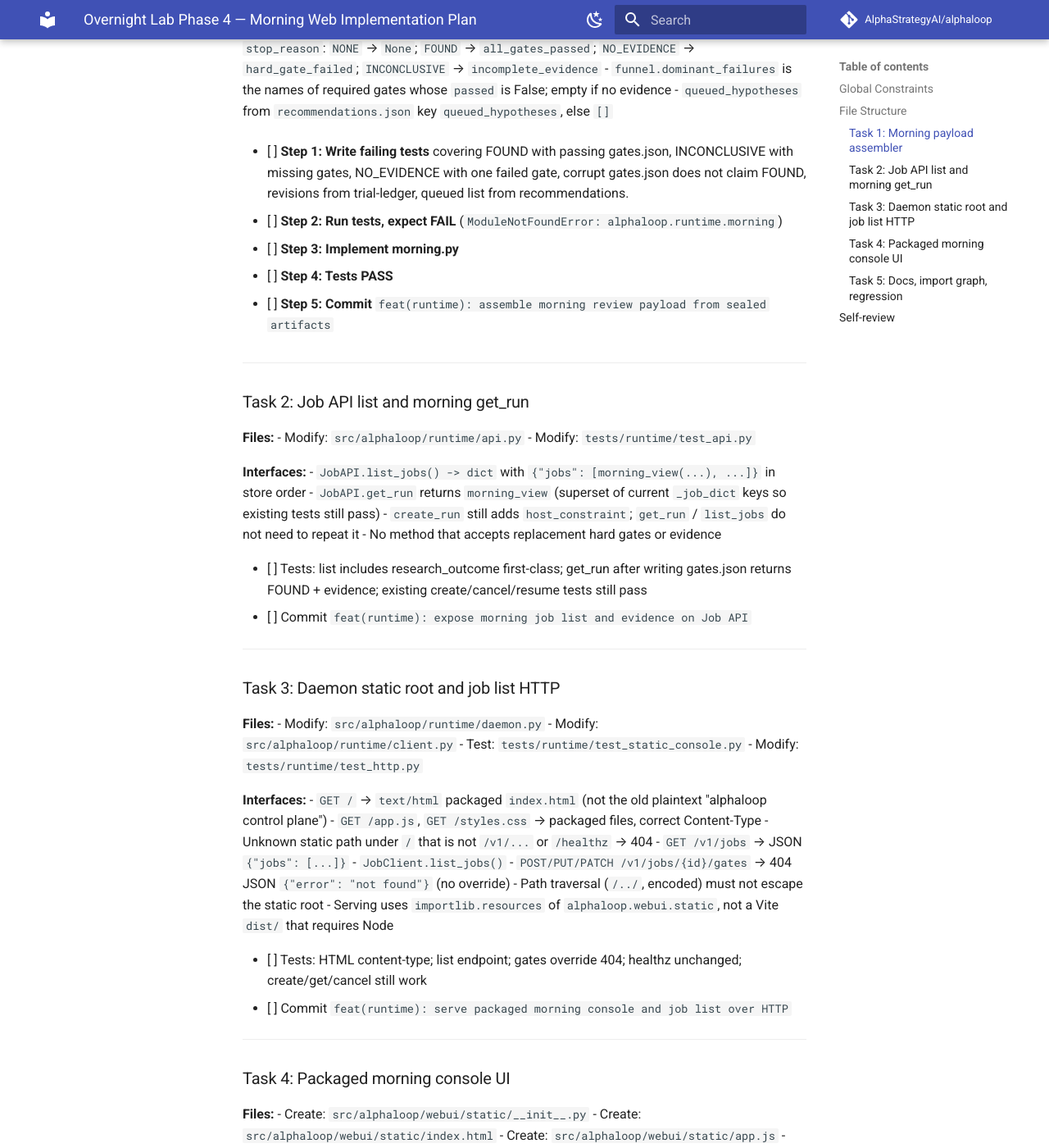
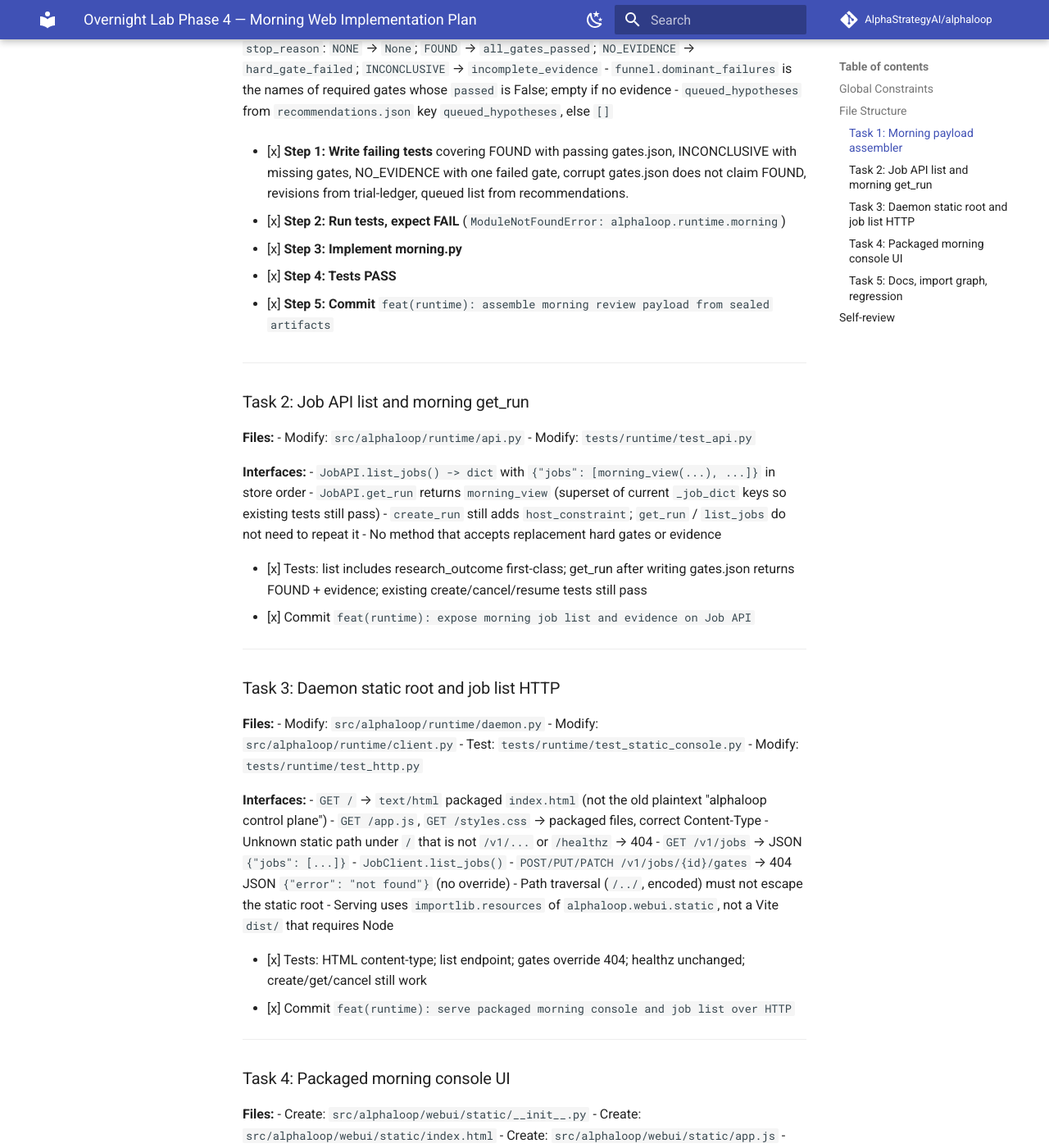
Before and after one commit to AlphaStrategyAI/alphaloop, an MkDocs documentation site: the page built from docs/superpowers/plans/2026-08-19-overnight-lab-phase4-morning-web.md, in a window 1280 px wide and 1400 px high, scrolled down 2013 px. Shown: the whole window at 82% size. Built offline with MkDocs 1.6.1 and Material for MkDocs 9.7.7, drawn with Linux system fonts in a browser that asks for light colours; comment, search, counter and statistics services are not loaded; some of the changed text lies outside the part shown.

```diff
--- a/docs/superpowers/plans/2026-08-19-overnight-lab-phase4-morning-web.md
+++ b/docs/superpowers/plans/2026-08-19-overnight-lab-phase4-morning-web.md
@@ -1,6 +1,6 @@
 # Overnight Lab Phase 4 — Morning Web Implementation Plan
 
-> **For agentic workers:** REQUIRED SUB-SKILL: Use superpowers:subagent-driven-development (recommended) or superpowers:executing-plans to implement this plan task-by-task. Steps use checkbox (`- [ ]`) syntax for tracking.
+> **For agentic workers:** REQUIRED SUB-SKILL: Use superpowers:subagent-driven-development (recommended) or superpowers:executing-plans to implement this plan task-by-task. Steps use checkbox (`- [x]`) syntax for tracking.
 
 **Goal:** Serve a packaged morning Web console from `alphaloop start` so a user can identify the conclusion, primary evidence, and stop reason in five minutes — without Node on PATH and without any way to override hard gates.
 
@@ -56,15 +56,15 @@
 - `funnel.dominant_failures` is the names of required gates whose `passed` is False; empty if no evidence
 - `queued_hypotheses` from `recommendations.json` key `queued_hypotheses`, else `[]`
 
-- [ ] **Step 1: Write failing tests** covering FOUND with passing gates.json, INCONCLUSIVE with missing gates, NO_EVIDENCE with one failed gate, corrupt gates.json does not claim FOUND, revisions from trial-ledger, queued list from recommendations.
+- [x] **Step 1: Write failing tests** covering FOUND with passing gates.json, INCONCLUSIVE with missing gates, NO_EVIDENCE with one failed gate, corrupt gates.json does not claim FOUND, revisions from trial-ledger, queued list from recommendations.
 
-- [ ] **Step 2: Run tests, expect FAIL** (`ModuleNotFoundError: alphaloop.runtime.morning`)
+- [x] **Step 2: Run tests, expect FAIL** (`ModuleNotFoundError: alphaloop.runtime.morning`)
 
-- [ ] **Step 3: Implement morning.py**
+- [x] **Step 3: Implement morning.py**
 
-- [ ] **Step 4: Tests PASS**
+- [x] **Step 4: Tests PASS**
 
-- [ ] **Step 5: Commit** `feat(runtime): assemble morning review payload from sealed artifacts`
+- [x] **Step 5: Commit** `feat(runtime): assemble morning review payload from sealed artifacts`
 
 ---
 
@@ -80,8 +80,8 @@
 - `create_run` still adds `host_constraint`; `get_run` / `list_jobs` do not need to repeat it
 - No method that accepts replacement hard gates or evidence
 
-- [ ] Tests: list includes research_outcome first-class; get_run after writing gates.json returns FOUND + evidence; existing create/cancel/resume tests still pass
-- [ ] Commit `feat(runtime): expose morning job list and evidence on Job API`
+- [x] Tests: list includes research_outcome first-class; get_run after writing gates.json returns FOUND + evidence; existing create/cancel/resume tests still pass
+- [x] Commit `feat(runtime): expose morning job list and evidence on Job API`
 
 ---
 
@@ -103,8 +103,8 @@
 - Path traversal (`/../`, encoded) must not escape the static root
 - Serving uses `importlib.resources` of `alphaloop.webui.static`, not a Vite `dist/` that requires Node
 
-- [ ] Tests: HTML content-type; list endpoint; gates override 404; healthz unchanged; create/get/cancel still work
-- [ ] Commit `feat(runtime): serve packaged morning console and job list over HTTP`
+- [x] Tests: HTML content-type; list endpoint; gates override 404; healthz unchanged; create/get/cancel still work
+- [x] Commit `feat(runtime): serve packaged morning console and job list over HTTP`
 
 ---
 
@@ -123,7 +123,7 @@
 - No input that posts gate names, no "override", no "force FOUND"
 - Tests read packaged files as text (no browser): HTML references `/app.js`; JS fetches `/v1/jobs`; strings `FOUND`, `NO_EVIDENCE`, `INCONCLUSIVE` present; JS does not contain `override` / `hard_gates=` assignment posts
 
-- [ ] Commit `feat(webui): add packaged morning console static assets`
+- [x] Commit `feat(webui): add packaged morning console static assets`
 
 ---
 
@@ -136,7 +136,7 @@
 - Modify: `tests/runtime/test_import_graph.py` — runtime may import `webui.static` resource path only; still no `alphaloop.live`; protocol still no webui/runtime
 - Run: `python3 -m pytest tests/ -m "not integration" -q`
 
-- [ ] Commit `docs: point Phase 4 morning Web at the implementation plan`
+- [x] Commit `docs: point Phase 4 morning Web at the implementation plan`
 
 ---
 
```
Also changed, not shown: docs/cli.md (+7 -2 lines), docs/design/overnight-research-lab-refactor.md (+3 -0 lines), docs/requirements/product-positioning-requirements.md (+5 -2 lines), 1 other file.
